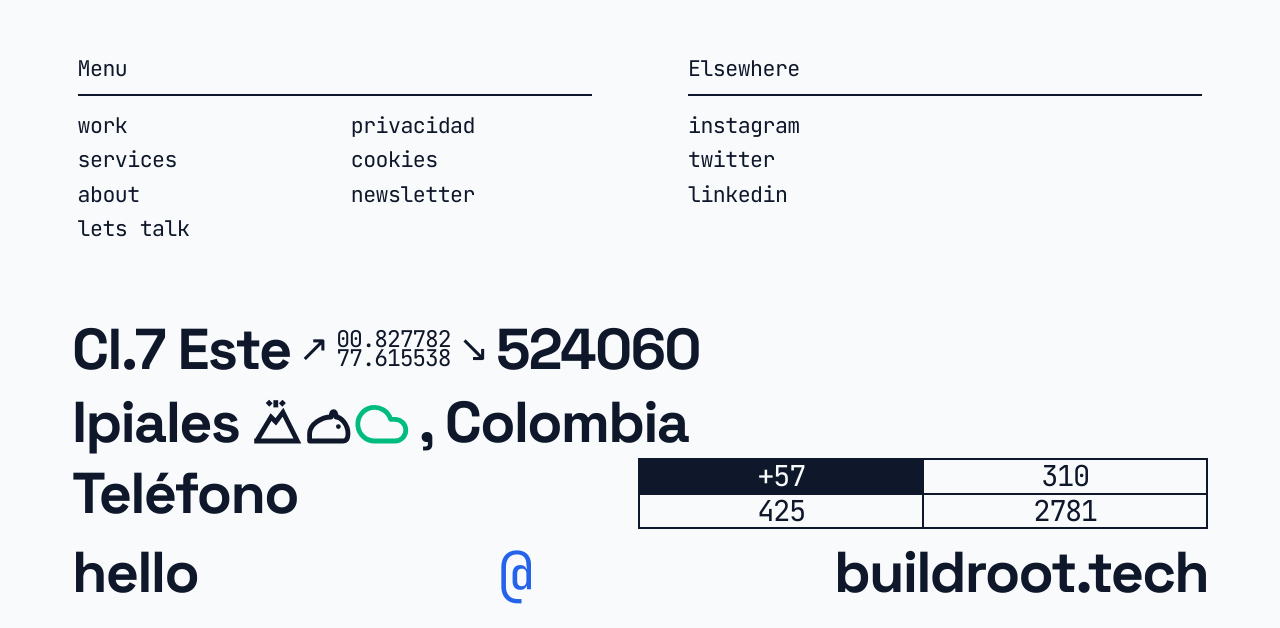
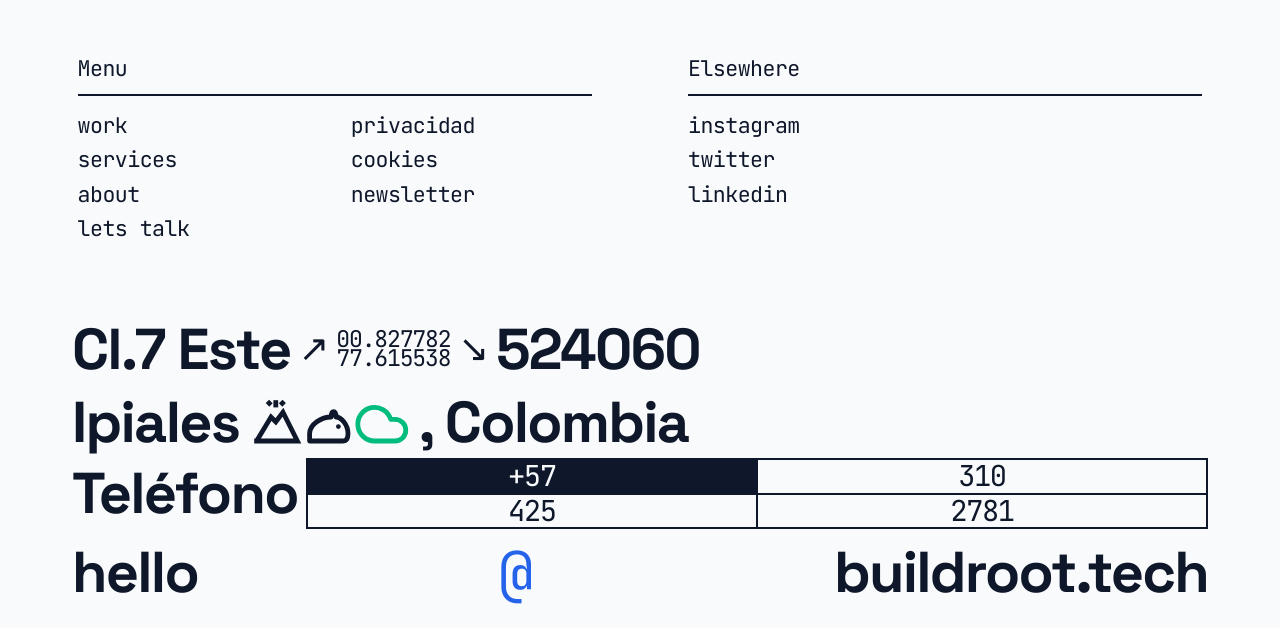
Before and after one commit to buildroot-tech/front-buildroot, a Next.js app: page / in a window 1280 px wide. Shown: the part 4747-5375 px from the top of the page. Built offline with nearby package versions, Linux system fonts and the light colour scheme.

Commit message:
style(footer): tightly pack the phone grid next to its label to enhance brutalist rhythm

```diff
--- a/components/layout/Footer.tsx
+++ b/components/layout/Footer.tsx
@@ -216,8 +216,8 @@ export function Footer(): React.ReactElement {
               </div>
 
               {/* Row 2: Phone */}
-              <div className="flex flex-col md:flex-row h-auto px-2 py-1 items-center">
-                <div className="flex-1 flex items-center justify-center md:justify-start overflow-hidden">
+              <div className="flex flex-col md:flex-row h-auto px-2 py-1 items-center gap-1 md:gap-2">
+                <div className="flex items-center justify-center md:justify-start overflow-hidden shrink-0">
                   <span className="headline font-light text-[var(--text-primary)] text-[clamp(2.5rem,4.5vw,6rem)] leading-[0.85] capitalize tracking-tighter">
                     Teléfono
                   </span>
```
